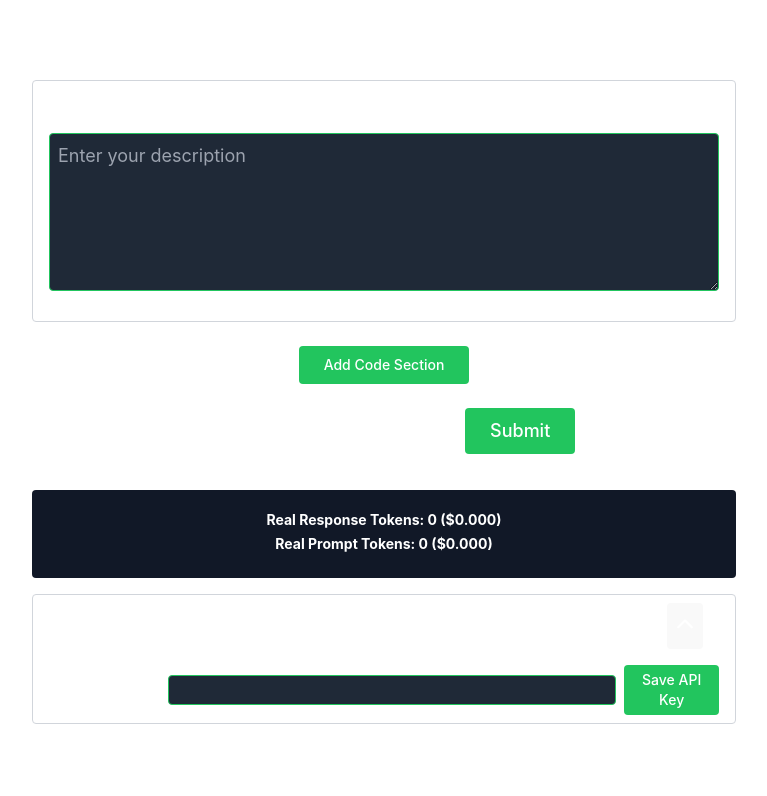
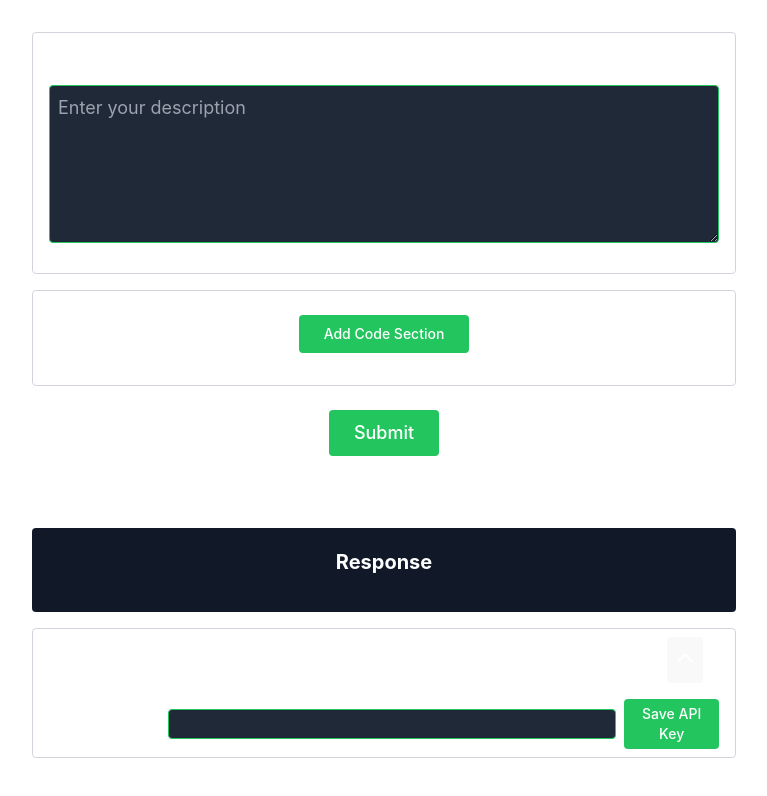
Before and after one commit to petersopko/gptcodepal, a Vue app: page / in a window 1280 px wide. Shown: the top 796 px of the page, without its empty margins (256-1023 px from the left). Built offline with nearby package versions, Linux system fonts and the light colour scheme.

Commit message:
refactor, response headline, etc.

```diff
--- a/src/components/CodeChunkList.vue
+++ b/src/components/CodeChunkList.vue
@@ -1,22 +1,28 @@
 <template>
-    <div v-if="codeChunks.length >= 1" class="border border-gray-300 p-4 rounded mb-4 input">
+    <div class="border border-gray-300 p-4 rounded mb-4 input">
         <div v-for="(codeChunk, index) in codeChunks" :key="index">
             <CodeInput v-model="codeChunks[index]" name-placeholder="Name your code chunk"
                 code-placeholder="Enter your code" :rows="20" :index="index" @remove="removeCodeChunk(index)" />
         </div>
+        <AddCodeChunkButton @add="addCodeChunk" />
     </div>
 </template>
 
 <script setup>
 import CodeInput from './CodeInput.vue';
+import AddCodeChunkButton from './AddCodeChunkButton.vue';
 
 const props = defineProps({
     codeChunks: Array,
 });
 
-const emit = defineEmits(['remove']);
+const emit = defineEmits(['remove', 'add']);
 
 const removeCodeChunk = (index) => {
     emit('remove', index);
 };
+
+const addCodeChunk = () => {
+    emit('add');
+};
 </script>
--- a/src/components/ResponseSection.vue
+++ b/src/components/ResponseSection.vue
@@ -1,5 +1,6 @@
 <template>
     <div class="rounded p-5 mt-5 w-full max-w-3xl bg-gray-900">
+        <ResponseSectionHeadline />
         <ResponseTokensInfo :responseTokens="responseTokens" :actualTokens="actualTokens" />
         <HighlightedCode :response="response" />
     </div>
@@ -7,6 +8,7 @@
 
 <script setup>
 import { defineProps } from 'vue';
+import ResponseSectionHeadline from './ResponseSectionHeadline.vue';
 import ResponseTokensInfo from './ResponseTokensInfo.vue';
 import HighlightedCode from './HighlightedCode.vue';
 
--- /dev/null
+++ b/src/components/ResponseSectionHeadline.vue
@@ -0,0 +1,5 @@
+<template>
+    <div class="text-xl font-bold text-white mb-4">
+        Response
+    </div>
+</template>
--- a/src/components/ResponseTokensInfo.vue
+++ b/src/components/ResponseTokensInfo.vue
@@ -1,9 +1,9 @@
 <template>
-    <div>
-        <div class="text-sm font-bold mb-1">
+    <div v-show="responseTokens > 0" class="token-info-container">
+        <div class="token-info-item">
             Real Response Tokens: {{ responseTokens }} (${{ (responseTokens * 0.001 * 0.03).toFixed(3) }})
         </div>
-        <div class="text-sm font-bold mb-1">
+        <div class="token-info-item">
             Real Prompt Tokens: {{ actualTokens }} (${{ (actualTokens * 0.001 * 0.03).toFixed(3) }})
         </div>
     </div>
@@ -21,3 +21,19 @@ const props = defineProps({
     },
 });
 </script>
+
+<style scoped>
+.token-info-container {
+    display: flex;
+    flex-direction: column;
+    align-items: center;
+    margin-top: 0.5rem;
+    margin-bottom: 1rem;
+}
+
+.token-info-item {
+    font-size: 0.875rem;
+    font-weight: bold;
+    margin-bottom: 0.25rem;
+}
+</style>
--- a/src/components/TokenInfo.vue
+++ b/src/components/TokenInfo.vue
@@ -1,25 +1,24 @@
 <template>
-    <div class="flex items-center mt-2 mb-4">
-        <div class="text-sm font-bold mr-4">
+    <div class="flex flex-col items-center mt-2 mb-4">
+        <button class="text-lg px-6 py-2 bg-green-500 text-white rounded cursor-pointer hover:bg-green-600 mb-4"
+            @click="submitPrompt">
+            Submit
+        </button>
+        <div class="text-sm font-bold">
             Estimated Prompt Tokens: {{ tokenCount }}
             (${{ (tokenCount * 0.001 * 0.03).toFixed(3) }})
         </div>
-        <button class="text-lg px-6 py-2 bg-green-500 text-white rounded cursor-pointer hover:bg-green-600"
-            @click="submitPrompt">
-            Submit
-        </button>
     </div>
 </template>
 
 <script setup>
-
 const props = defineProps({
     tokenCount: Number,
 });
 
-const emit = defineEmits(['submit']);
+const emit = defineEmits(["submit"]);
 
 const submitPrompt = () => {
-    emit('submit');
+    emit("submit");
 };
 </script>
--- a/src/views/Interface.vue
+++ b/src/views/Interface.vue
@@ -1,10 +1,8 @@
 <template>
   <div class="container">
-    {{ loading }}
     <Loader :loading="loading" />
     <TextInput v-model="description" placeholder="Enter your description" class="input" :rows="5" />
-    <CodeChunkList :codeChunks="codeChunks" @remove="removeCodeChunk" />
-    <AddCodeChunkButton @add="addCodeChunk" />
+    <CodeChunkList :codeChunks="codeChunks" @remove="removeCodeChunk" @add="addCodeChunk" />
     <TokenInfo :tokenCount="tokenCount" @submit="submitPrompt" />
     <ResponseSection :response="response" :responseTokens="responseTokens" :actualTokens="actualTokens" />
     <Settings @save-api-key="saveApiKey" class="settings" />
@@ -18,7 +16,6 @@ import Loader from "../components/Loader.vue";
 import Settings from "../components/Settings.vue";
 import TextInput from "../components/TextInput.vue";
 import CodeChunkList from "../components/CodeChunkList.vue";
-import AddCodeChunkButton from "../components/AddCodeChunkButton.vue";
 import TokenInfo from "../components/TokenInfo.vue";
 import ResponseSection from "../components/ResponseSection.vue";
 import useSubmitPrompt from "../composables/useSubmitPrompt.js";
```
